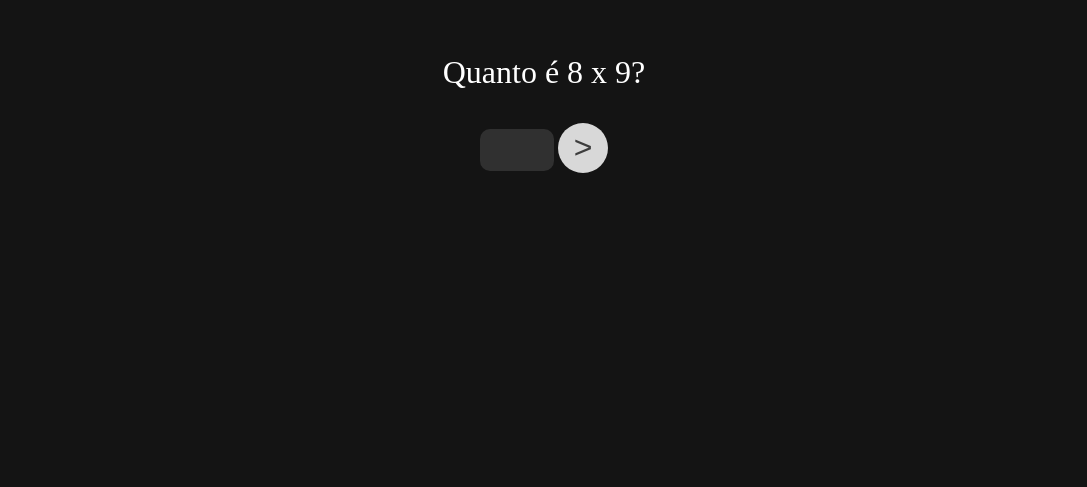
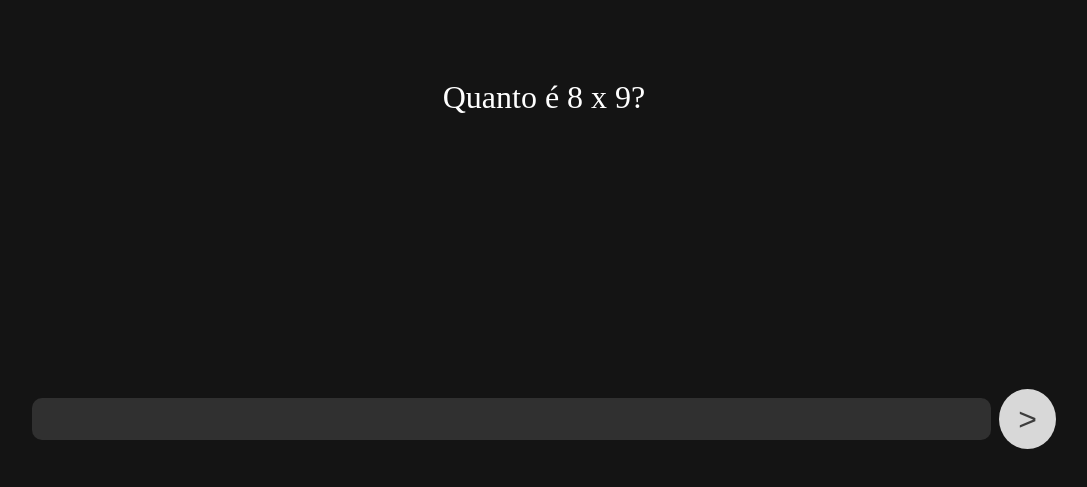
Before and after one commit to Yamuiuurubu/Jogo-de-Tabuada, a plain HTML site: page index.html in a window 1280 px wide. Shown: the part 311-798 px from the top of the page, without its empty margins (96-1183 px from the left). Drawn offline with Linux system fonts and the light colour scheme.

Commit message:
things improved

```diff
--- a/index.html
+++ b/index.html
@@ -7,14 +7,15 @@
     <link rel="icon" type="image/x-icon" href="src/icons/icon-192x192.png">
     <link rel="manifest" href="manifest.json">
     <link rel="stylesheet" href="style.css">
+    <meta name="viewport" content="width=device-width, initial-scale=1.0, maximum-scale=1.0, user-scalable=no">
 </head>
 <body>
     <div>
         <p id="pergunta">Quanto é x1 x x2?</p>
         <p id="mensagem"></p>
 
-        <div class="mandar">
-            <input id="resposta", type="text">
+        <div id="mandar">
+            <input id="resposta", type="text", inputmode="numeric", pattern="[0-9]*">
             <button id="enviar" onclick="enviar()">></button>
         </div>
 
--- a/style.css
+++ b/style.css
@@ -26,19 +26,32 @@ body {
     color: aliceblue;
     border: none;
     font-size: x-large;
-    width: 70px;
+    width: 100%;
     height: 40px;
     border-radius: 10px;
     text-align: center;
 }
 
 #enviar {
+    margin-left: 8px;
     border: none;
-    width: 50px;
-    height: 50px;
+    width: 60px;
+    height: 60px;
     font-size: xx-large;
     color: #3d3d3d;
     background-color: #d8d8d8;
     border-radius: 100%;
     cursor: pointer;
 }
+
+#mandar {
+    display: flex;
+    align-items: center;
+    position: fixed;
+    left: 50%;
+    bottom: 10px;
+    transform: translate(-50%, -50%);
+    margin: 0 auto;
+    width: 80%;
+    height: auto;
+}
```
Also changed, not shown: manifest.json.
